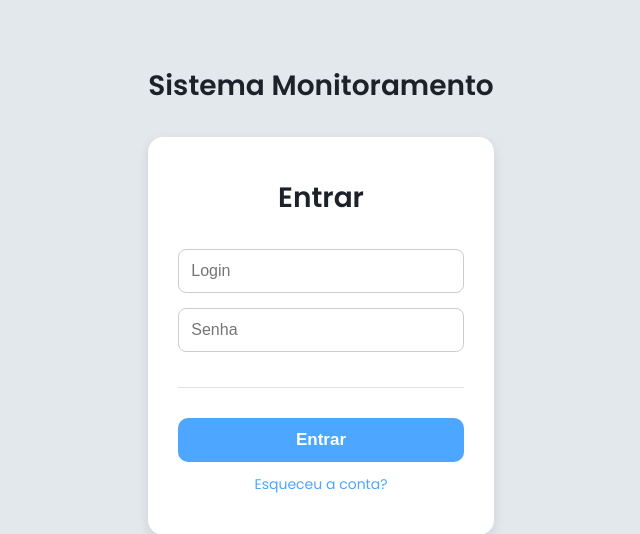
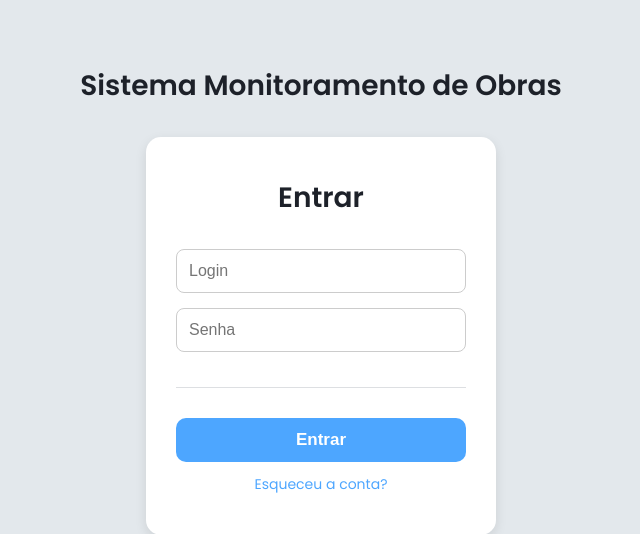
Before and after one commit to marcossrigel/CEHAB-Sistema-Monitoramento, a PHP site: page /login.php in a window 1280 px wide. Shown: the top 534 px of the page, without its empty margins (319-959 px from the left). Run offline with PHP 8.4, Linux system fonts and the light colour scheme.

Commit message:
alterando o login

```diff
--- a/siscreche/login.php
+++ b/siscreche/login.php
@@ -156,7 +156,7 @@
 
 <body>
   <div class="container">
-    <div class="main-title">Sistema Monitoramento</div>
+    <div class="main-title">Sistema Monitoramento de Obras</div>
     <div class="login-container">
 
       <div class="main-title">Entrar</div>
```
